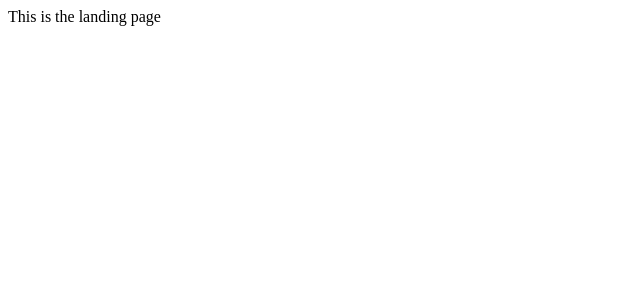
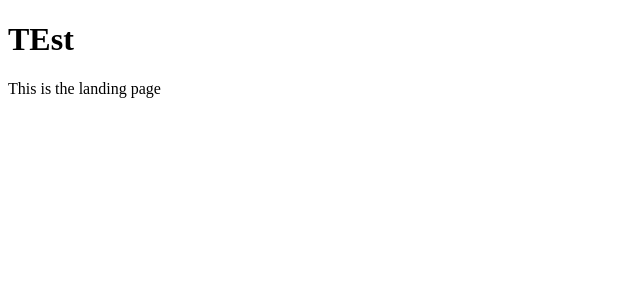
Before and after one commit to Yeshua0709/Camet-Candelaria-Patient-Management-System, a Next.js app in the folder patient-management-system/: page /landing in a window 1280 px wide. Shown: the top 300 px of the page, without its empty margins (0-640 px from the left). Built offline with nearby package versions, Linux system fonts and the light colour scheme.

Commit message:
Initialized Landing Page

```diff
--- a/patient-management-system/pages/landing/index.js
+++ b/patient-management-system/pages/landing/index.js
@@ -3,7 +3,17 @@ import React from 'react'
 export default function LandingPage(){
     return(
 
-         <div> This is the landing page</div>
+         <div>
+
+            <h1>TEst</h1>
+
+            This is the landing page
+
+
+
+
+
+         </div>
 
     )
 }
--- a/patient-management-system/styles/globals.css
+++ b/patient-management-system/styles/globals.css
@@ -110,3 +110,7 @@ body,html{
     color: red;
     font-family: sans-serif;
 }
+
+
+
+/**LANDING PAGE CSS**/
```
Also changed, not shown: 1 other file (tests, documents, lock files or other folders).
